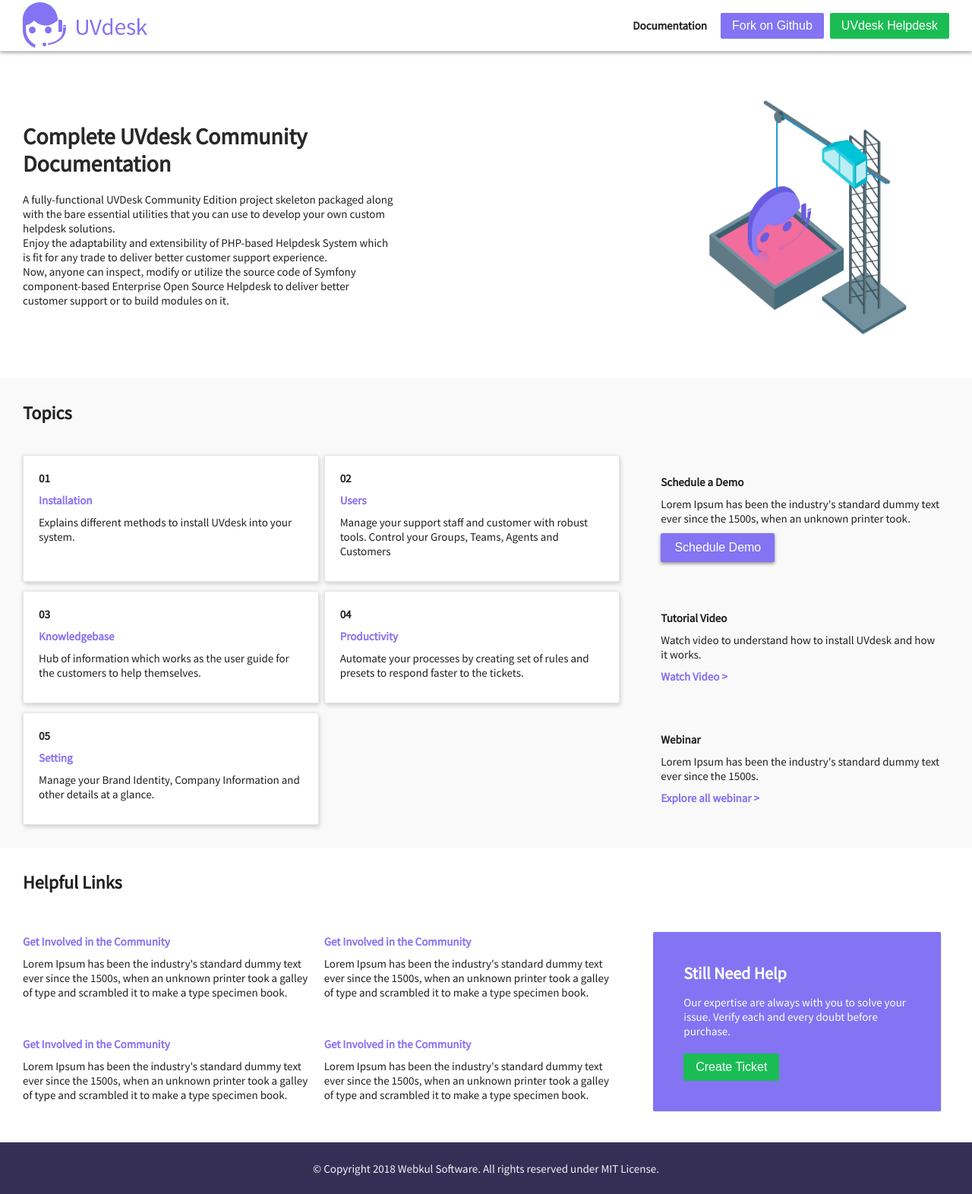
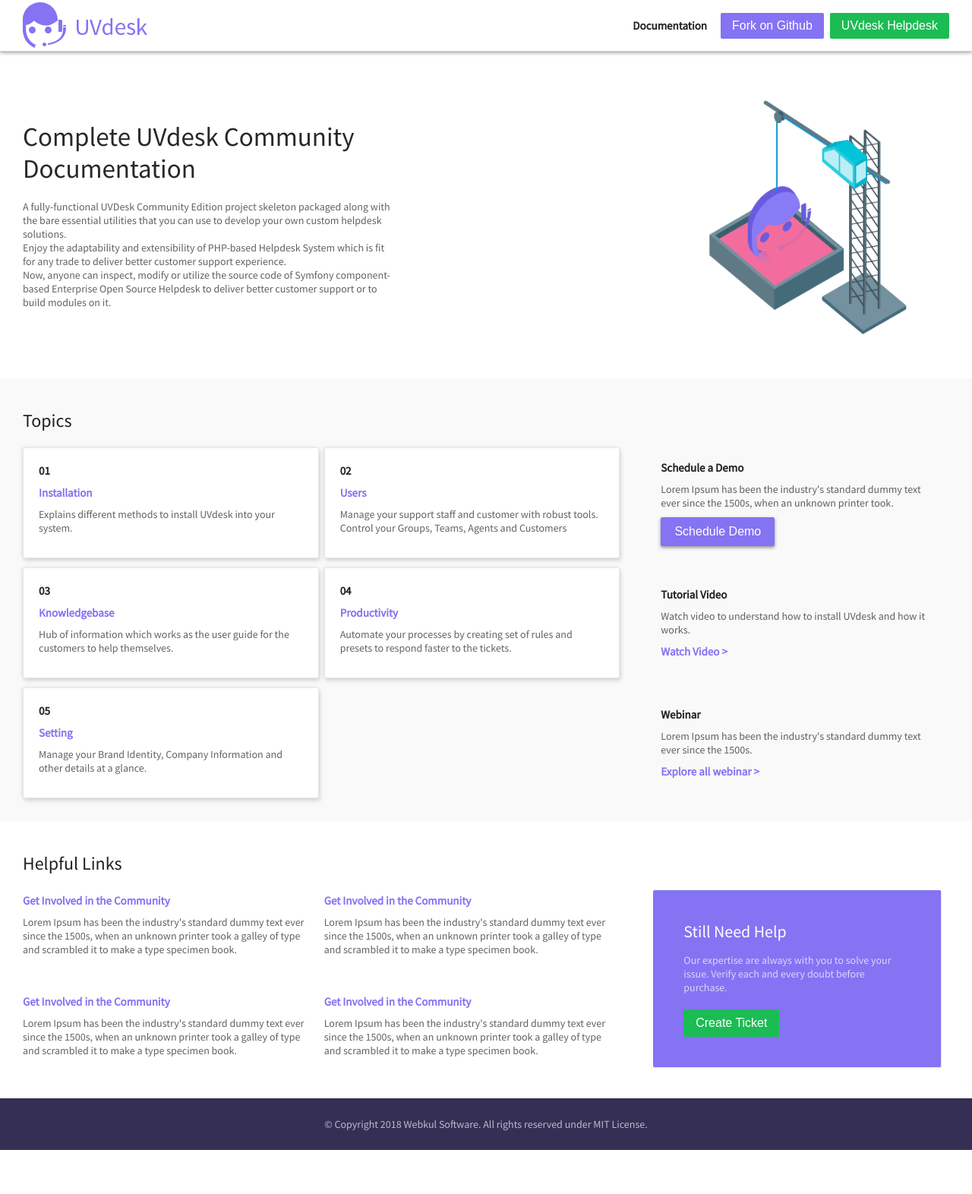
Before and after one commit to uvdesk/uvdesk.github.io, a Jekyll site: the page built from index.html, in a window 1280 px wide. Shown: the whole page at 76% size. Built offline with Jekyll 4.4.1, drawn with Linux system fonts in a browser that asks for light colours; after the commit the page ends 1514 px from its top, so only the background shows below that.

Commit message:
heading spacing and paragraph sizes are now matched with with the actual home page

```diff
--- a/_layouts/component-layout.html
+++ b/_layouts/component-layout.html
@@ -12,7 +12,7 @@
     </head>
 
     <body>
-        {%- include sidebar.html -%}
+
         <div class="container">
             {%- include navigation1.html -%}
             {{ content }}
--- a/_sass/main.scss
+++ b/_sass/main.scss
@@ -12,6 +12,11 @@
   margin: 0;
   font-size: var(--universal-font-size);
   color: var(--paragraph-heading-color);
+}
+
+p {
+  opacity: var(--paragraph-opacity);
+  font-size: var(--paragraph-font-size);
 }
 
 .container {
@@ -134,9 +139,12 @@
   padding: var(--item-padding);
 }
 
-
 .item > p {
   margin: var(--paragraph-tb-margin) 0;
+}
+
+.item > h4 {
+  font-weight: var(--item-heading-font-weight);
 }
 
 .button {
@@ -199,7 +207,8 @@
 .topics-heading {
   font-size: var(--sub-heading-font-size);
   font-weight: var(--heading-font-weight);
-  padding-bottom: var(--sub-heading-bottom-spacing);
+  padding-bottom: calc( 2 * var(--sub-heading-bottom-spacing));
+  padding-top: calc( var(--sub-heading-bottom-spacing));
 }
 
 .topics-grid-container {
@@ -212,7 +221,7 @@
 .topic-box-title {
   color: var(--purple-bg-shade);
   text-decoration: none;
-  font-weight: var(--heading-font-weight);
+  font-weight: var(--item-heading-font-weight);
   margin-bottom: 0px;
 }
 
@@ -351,6 +360,7 @@
 .helpful-links-heading {
   font-weight: var(--heading-font-weight, bold);
   padding-bottom: var(--sub-heading-bottom-spacing);
+  padding-top: calc(var(--sub-heading-bottom-spacing));
   font-size: var(--sub-heading-font-size);
 }
 
--- a/_sass/variables.scss
+++ b/_sass/variables.scss
@@ -1,15 +1,18 @@
 :root {
   // typography
-  --heading-font-weight: bold;
+  --heading-font-weight: 500;
   --sub-heading-font-size: 24px;
-  --sub-heading-bottom-spacing: 40px;
-  --main-heading-size: 30px;
+  --sub-heading-bottom-spacing: 10px;
+  --main-heading-size: 35px;
   --main-heading-bottom-spacing: 20px;
   --root-font-size: 10px;
   --universal-font-size: 1.5rem;
   --paragraph-tb-margin: 10px;
   --ticket-content-heading-font-size: 22px;
   --root-font-family: 'Source Sans Pro', 'Arial', sans-serif;
+  --paragraph-opacity: 0.7;
+  --item-heading-font-weight: bold;
+  --paragraph-font-size: 14px;
 
   // layout sizing and spacing
   --page-padding:50px;
```
